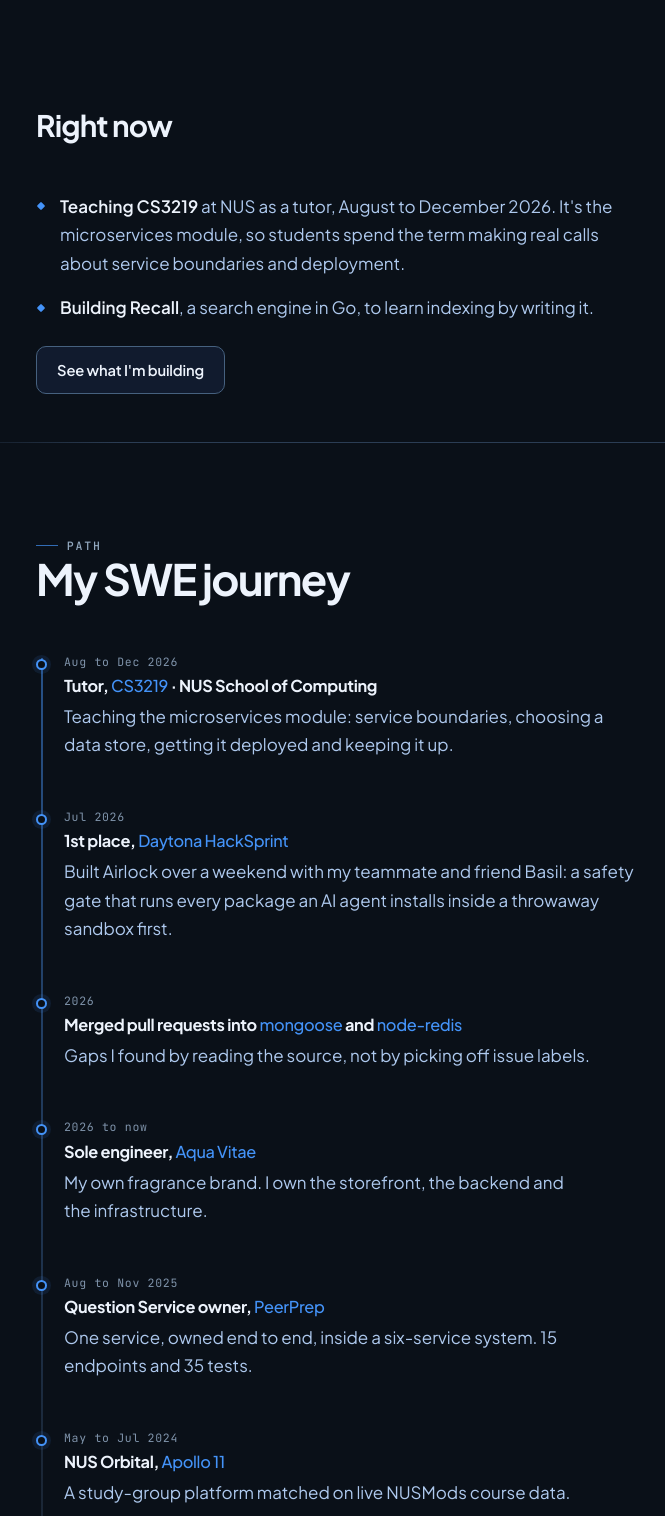
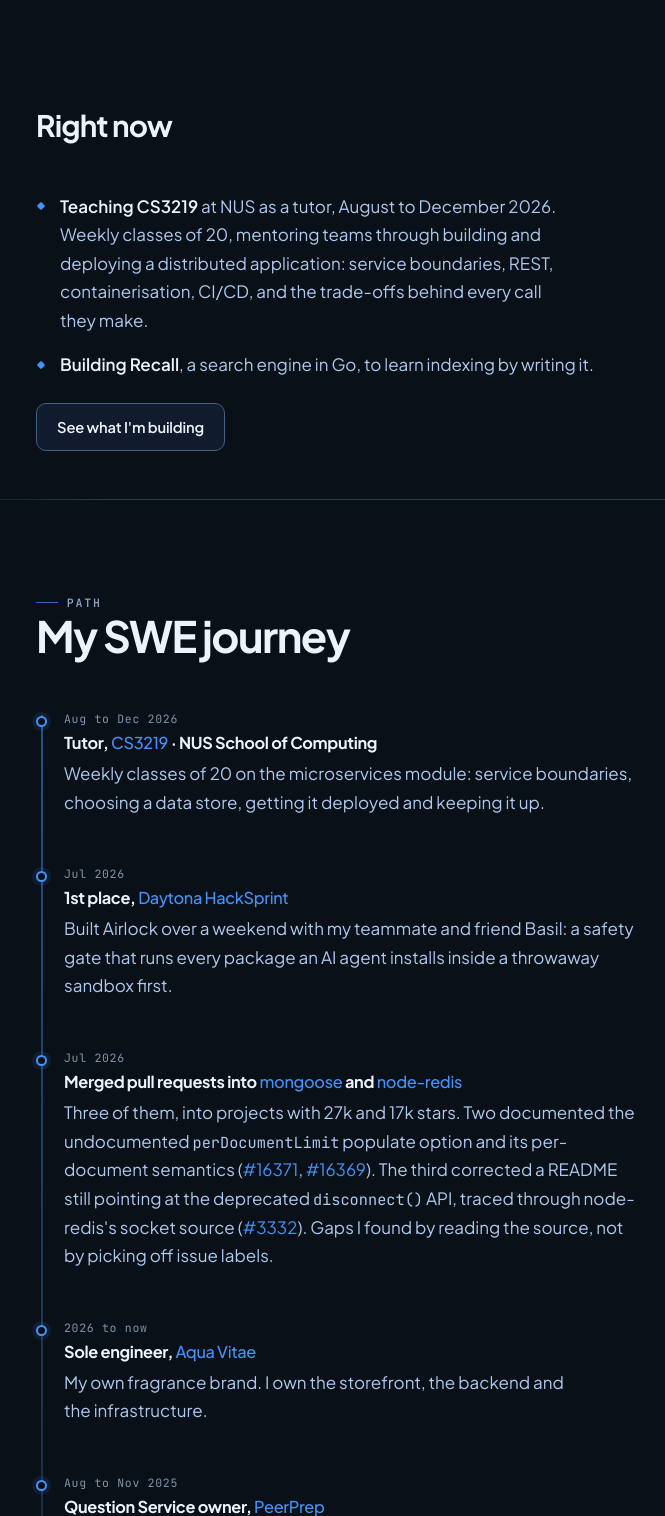
Before and after one commit to Wnayar/Personal_Webpage, a Flask app: page /about in a window 1280 px wide. Shown: the part 346-1862 px from the top of the page, without its empty margins (74-739 px from the left). Run offline with Flask 3, Linux system fonts and the light colour scheme.

Commit message:
Pull the resume detail the site was missing onto the about page
The site described the open-source work and the degree vaguely while the
resume had the specifics. Adds the three PR links and the repo star
counts, the 4.50 GPA behind the Certificate of Distinction, the honours
class and degree dates, the focus-area coursework, and the HackerRank
and Orbital certifications. Fills out the CS3219 tutoring detail too.

Co-Authored-By: Claude Opus 5 (1M context) <noreply@anthropic.com>

```diff
--- a/templates/about.html
+++ b/templates/about.html
@@ -38,7 +38,7 @@
         </div>
 
         <ul class="bullets reveal">
-            <li><strong>Teaching CS3219</strong> at NUS as a tutor, August to December 2026. It's the microservices module, so students spend the term making real calls about service boundaries and deployment.</li>
+            <li><strong>Teaching CS3219</strong> at NUS as a tutor, August to December 2026. Weekly classes of 20, mentoring teams through building and deploying a distributed application: service boundaries, REST, containerisation, CI/CD, and the trade-offs behind every call they make.</li>
             <li><strong>Building Recall</strong>, a search engine in Go, to learn indexing by writing it.</li>
         </ul>
 
@@ -62,7 +62,7 @@
             <div class="tl-item">
                 <div class="tl-item__when">Aug to Dec 2026</div>
                 <h3 class="tl-item__what">Tutor, <span>CS3219</span> · NUS School of Computing</h3>
-                <p class="tl-item__detail">Teaching the microservices module: service boundaries, choosing a data store, getting it deployed and keeping it up.</p>
+                <p class="tl-item__detail">Weekly classes of 20 on the microservices module: service boundaries, choosing a data store, getting it deployed and keeping it up.</p>
             </div>
 
             <div class="tl-item">
@@ -72,9 +72,18 @@
             </div>
 
             <div class="tl-item">
-                <div class="tl-item__when">2026</div>
+                <div class="tl-item__when">Jul 2026</div>
                 <h3 class="tl-item__what">Merged pull requests into <span>mongoose</span> and <span>node-redis</span></h3>
-                <p class="tl-item__detail">Gaps I found by reading the source, not by picking off issue labels.</p>
+                <p class="tl-item__detail">
+                    Three of them, into projects with 27k and 17k stars. Two documented the undocumented
+                    <code>perDocumentLimit</code> populate option and its per-document semantics
+                    (<a href="https://github.com/Automattic/mongoose/pull/16371" target="_blank" rel="noopener">#16371</a>,
+                    <a href="https://github.com/Automattic/mongoose/pull/16369" target="_blank" rel="noopener">#16369</a>).
+                    The third corrected a README still pointing at the deprecated <code>disconnect()</code> API,
+                    traced through node-redis's socket source
+                    (<a href="https://github.com/redis/node-redis/pull/3332" target="_blank" rel="noopener">#3332</a>).
+                    Gaps I found by reading the source, not by picking off issue labels.
+                </p>
             </div>
 
             <div class="tl-item">
@@ -178,8 +187,10 @@
                 <h2 class="h1">National University of Singapore</h2>
 
                 <ul class="bullets" style="margin-top:var(--s-6)">
-                <li><strong>Bachelor of Computing in Computer Science</strong>, final year, specialising in Software Engineering.</li>
-                <li><strong>Certificate of Distinction</strong> in the Software Engineering focus area, awarded July 2026.</li>
+                <li><strong>Bachelor of Computing in Computer Science</strong>, August 2023 to May 2027, specialising in Software Engineering, Honours (Distinction).</li>
+                <li><strong>Certificate of Distinction</strong> in the Software Engineering focus area, awarded July 2026, off a 4.50 GPA across the focus-area modules.</li>
+                <li><strong>The modules that did the work</strong>: data structures and algorithms, design and analysis of algorithms, operating systems, computer networks, database systems, AI and machine learning, and software engineering principles and patterns.</li>
+                <li><strong>HackerRank Software Engineering certification</strong>, problem solving and SQL. <strong>NUS Orbital</strong> at Apollo 11 level, the independent-project tier.</li>
                 <li>Started with <strong>Harvard CS50</strong> in 2023, which is the reason this site exists at all.</li>
                 </ul>
             </div>
--- a/templates/index.html
+++ b/templates/index.html
@@ -171,14 +171,14 @@
             <li>
                 <a href="/about#education">
                     <b>Certificate of Distinction</b>
-                    <span>Software Engineering focus area, NUS School of Computing.</span>
+                    <span>Software Engineering focus area, NUS School of Computing, off a 4.50 GPA.</span>
                     <svg viewBox="0 0 24 24" fill="none" stroke="currentColor" stroke-width="2.2" stroke-linecap="round" stroke-linejoin="round" width="14" height="14" aria-hidden="true"><path d="M5 12h14"/><path d="m13 6 6 6-6 6"/></svg>
                 </a>
             </li>
             <li>
                 <a href="https://github.com/Wnayar?tab=repositories" target="_blank" rel="noopener">
-                    <b>Merged pull requests into open source</b>
-                    <span>Into mongoose and node-redis, found by reading the source.</span>
+                    <b>Three merged pull requests into open source</b>
+                    <span>Into mongoose and node-redis, 27k and 17k stars, found by reading the source.</span>
                     <svg viewBox="0 0 24 24" fill="none" stroke="currentColor" stroke-width="2.2" stroke-linecap="round" stroke-linejoin="round" width="14" height="14" aria-hidden="true"><path d="M7 17 17 7M9 7h8v8"/></svg>
                 </a>
             </li>
```
